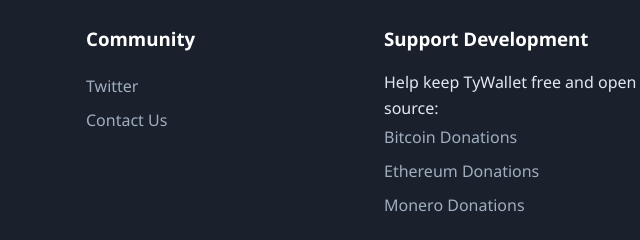
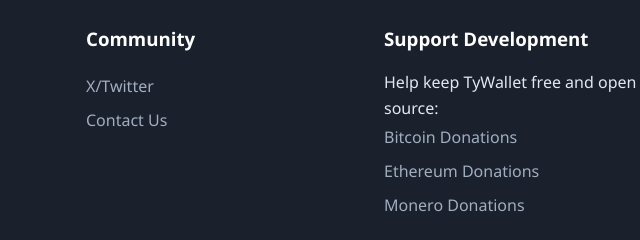
Before and after one commit to Tyguy047/TyWallet, a plain HTML site: page index.html in a window 1280 px wide. Shown: the part 5154-5394 px from the top of the page, 570-1210 px from the left. Drawn offline with Linux system fonts and the light colour scheme; no server answers.

Commit message:
Added my X/Twitter

```diff
--- a/index.html
+++ b/index.html
@@ -732,7 +732,7 @@ curl http://cbckdpjeksawellm4z2ttub3vmn552hnaagrsjueugfs4bzk5lzcyqqd.onion/price
                     <h3>Community</h3>
                     <!-- <a href="#" target="_blank">Discord Server</a>
                     <a href="#" target="_blank">Reddit Community</a> -->
-                    <a href="#" target="_blank">Twitter</a>
+                    <a href="https://x.com/TylerCaselli" target="_blank">X/Twitter</a>
                     <a href="mailto:getintouch@tylercaselli.com">Contact Us</a>
                 </div>
 
```
